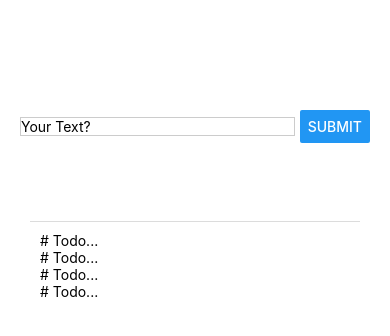
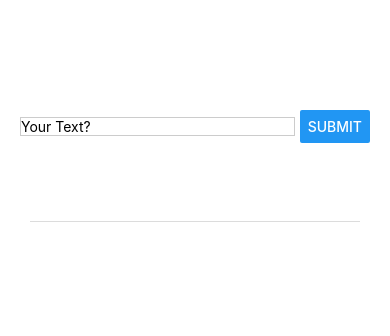
Before and after one commit to BKazimy/NotifierApp, a React Native app: screen / in a window 390 px wide. Shown: the top 336 px of the page. Built offline with nearby package versions, Linux system fonts and the light colour scheme.

Commit message:
Oct 29, 2024, 4:44 AM

```diff
--- a/App.js
+++ b/App.js
@@ -102,10 +102,7 @@ export default function App() {
       </View>
 
       <View style={styles.toDoContainer}>
-        <Text># Todo...</Text>
-        <Text># Todo...</Text>
-        <Text># Todo...</Text>
-        <Text># Todo...</Text>
+        {todos.map((todo) => <Text># {todo}</Text>)}
       </View>
     </View>
   );
```
